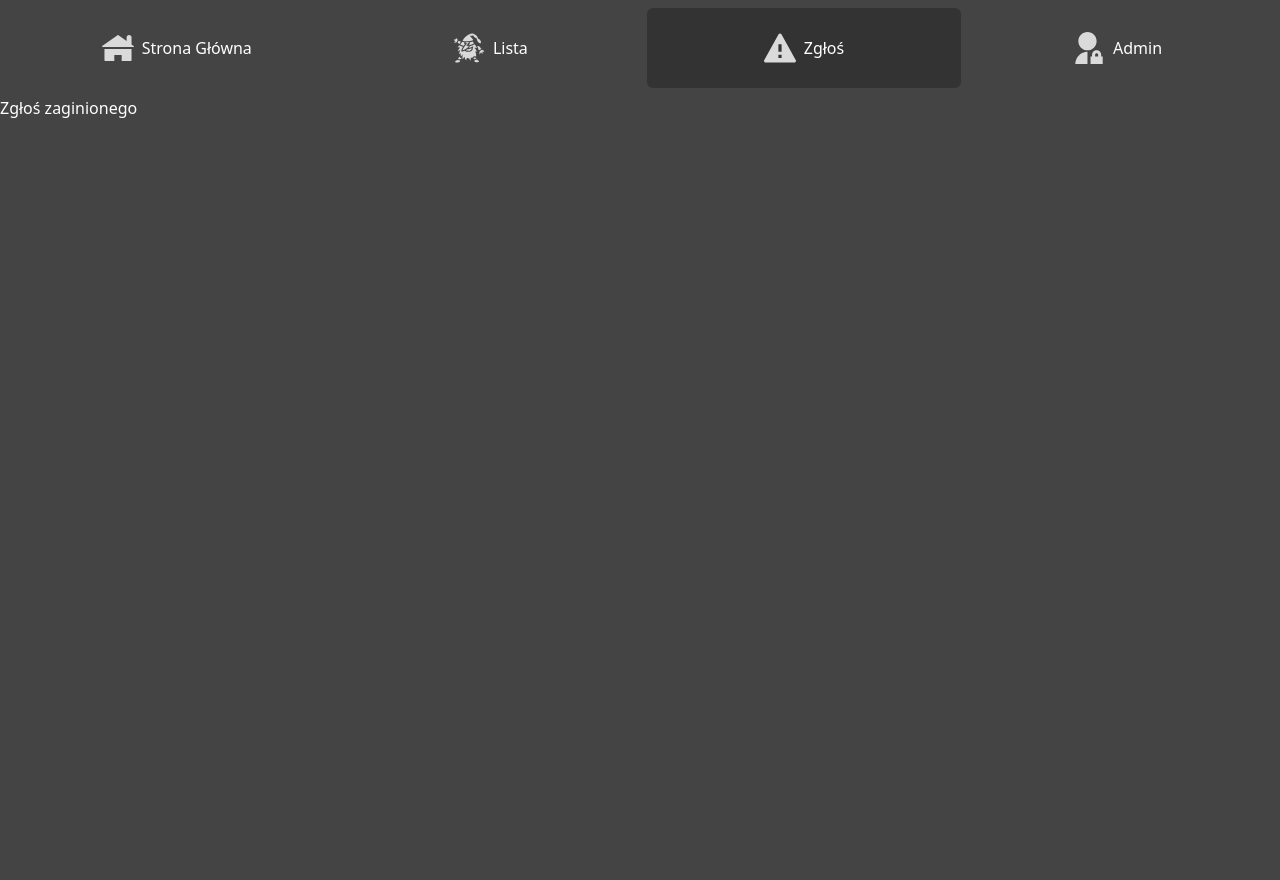
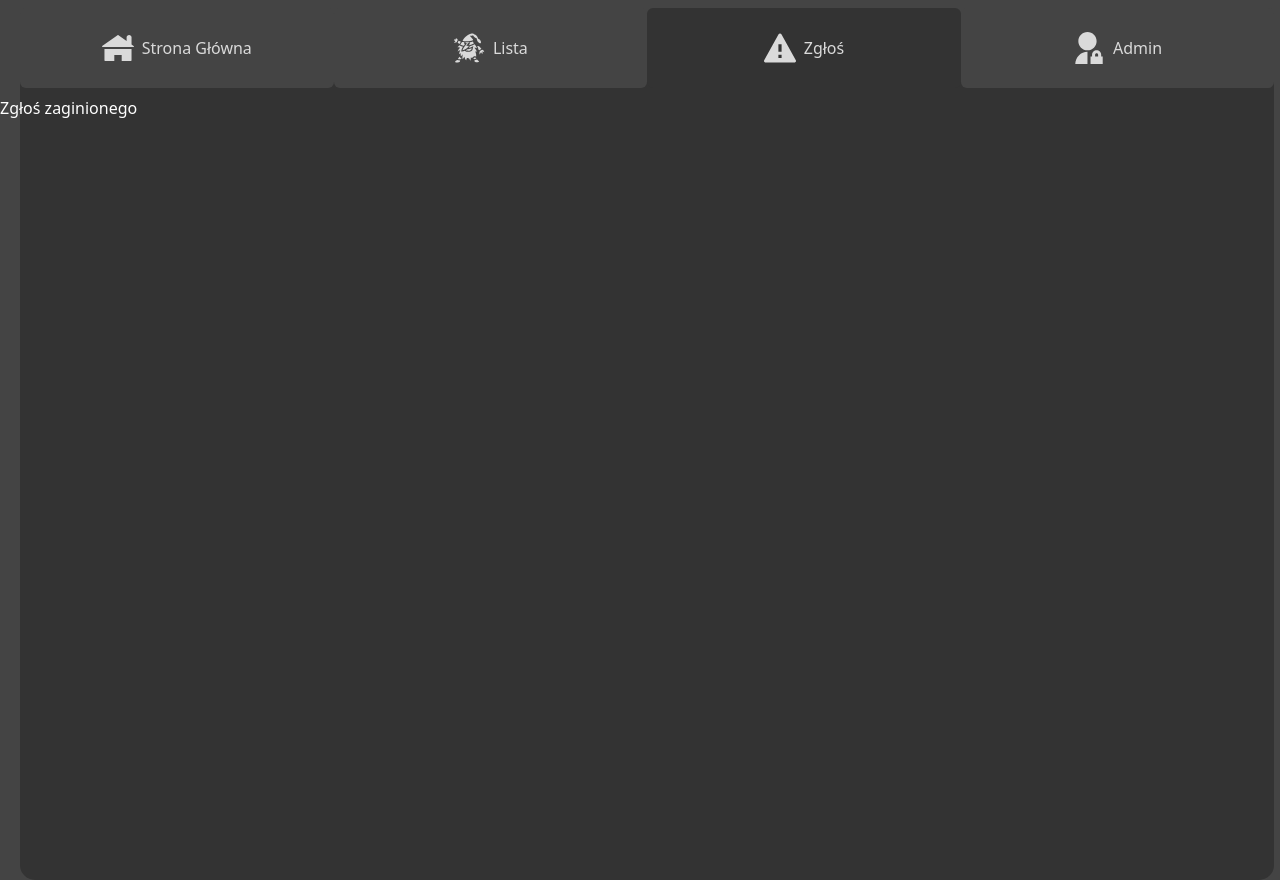
Before and after one commit to Newbies-Workplace/gnome-app, a React (Vite) app in the folder apps/gnome-web/: page /report in a window 1280 px wide. Before the commit the page ends 800 px from the top, so only its background shows below. Built offline with nearby package versions, Linux system fonts and the light colour scheme.

Commit message:
fix: NavBar and bg_element

```diff
--- a/apps/gnome-web/src/components/Navbar.tsx
+++ b/apps/gnome-web/src/components/Navbar.tsx
@@ -22,12 +22,12 @@ const Navbar = () => {
         return (
           <a
             href={link.href}
-            className="w-1/4 h-full flex justify-center items-center no-underline text-white;"
+            className="w-1/4 h-full flex justify-center items-center no-underline"
           >
             <section
               key={index}
               className={cn(
-                `w-full h-full flex justify-center items-center bg-[#444] text-[#fff] rounded-md`,
+                `w-full h-full flex justify-center items-center bg-[#444] text-[#dadada] rounded-md`,
                 `${
                   isActive ||
                   (
--- /dev/null
+++ b/apps/gnome-web/src/components/bg_element.tsx
@@ -0,0 +1,19 @@
+type BgElementProps = {
+  roundedBr: string;
+  roundedBl: string;
+};
+
+export const BgElement: React.FC<BgElementProps> = ({
+  roundedBr,
+  roundedBl,
+}) => {
+  return (
+    <div
+      className="ml-5 bg-[#333] w-49/50 h-full absolute top-20 transform -z-1"
+      style={{
+        borderBottomRightRadius: roundedBr,
+        borderBottomLeftRadius: roundedBl,
+      }}
+    />
+  );
+};
--- a/apps/gnome-web/src/pages/AddGnomePage.tsx
+++ b/apps/gnome-web/src/pages/AddGnomePage.tsx
@@ -1,5 +1,6 @@
 import { LinkButton } from "../components/LinkButton";
 import Navbar from "../components/Navbar";
+import { BgElement } from "../components/bg_element";
 
 export const AddGnomePage = () => {
   return (
@@ -8,6 +9,7 @@ export const AddGnomePage = () => {
       <h1>Dodawanie krasnala</h1>
       <LinkButton to="/admin" label="Powrót" />
       <LinkButton to="/admin/infoadd" label="Dodaj" />
+      <BgElement roundedBr="15px" roundedBl="15px" />
     </div>
   );
 };
--- a/apps/gnome-web/src/pages/AdminPage.tsx
+++ b/apps/gnome-web/src/pages/AdminPage.tsx
@@ -1,5 +1,6 @@
 import { LinkButton } from "../components/LinkButton";
 import Navbar from "../components/Navbar";
+import { BgElement } from "../components/bg_element";
 
 export const AdminPage = () => {
   return (
@@ -8,6 +9,7 @@ export const AdminPage = () => {
       <h1>Admin</h1>
       <LinkButton to="/admin/addgnome" label="Dodaj krasnala do bazy" />
       <LinkButton to="/admin/lostinfo" label="Sprawdź ostatnie zgłoszenia" />
+      <BgElement roundedBr="15px" roundedBl="15px" />
     </div>
   );
 };
--- a/apps/gnome-web/src/pages/GnomePage.tsx
+++ b/apps/gnome-web/src/pages/GnomePage.tsx
@@ -1,10 +1,11 @@
 import Navbar from "../components/Navbar";
+import { BgElement } from "../components/bg_element";
 
 export const GnomePage = () => {
   return (
     <div>
       <Navbar />
-      <h1>Krasnale</h1>
+      <BgElement roundedBr="15px" roundedBl="15px" />
     </div>
   );
 };
--- a/apps/gnome-web/src/pages/HomePage.tsx
+++ b/apps/gnome-web/src/pages/HomePage.tsx
@@ -4,7 +4,7 @@ export const HomePage = () => {
   return (
     <div>
       <Navbar />
-      <div className="ml-5 bg-[#333] w-49/50 h-1800 rounded-tr-[15px] rounded-br-[350px] rounded-bl-[350px] absolute top-20  transform ">
+      <div className="ml-5 bg-[#333] w-49/50 h-1800 rounded-br-[350px] rounded-bl-[350px] absolute top-20  transform -z-1">
         <h1>Witaj na stronie głównej!</h1>
       </div>
     </div>
--- a/apps/gnome-web/src/pages/InfoAddPage.tsx
+++ b/apps/gnome-web/src/pages/InfoAddPage.tsx
@@ -1,11 +1,13 @@
 import type React from "react";
 import { LinkButton } from "../components/LinkButton";
+import { BgElement } from "../components/bg_element";
 
 const AddInfoPage: React.FC = () => {
   return (
     <div>
       <LinkButton to="/admin" label="Admin" />
       <LinkButton to="/admin/addgnome" label="Dodaj kolejnego" />
+      <BgElement roundedBr="15px" roundedBl="15px" />
     </div>
   );
 };
--- a/apps/gnome-web/src/pages/LogAdminPage.tsx
+++ b/apps/gnome-web/src/pages/LogAdminPage.tsx
@@ -1,21 +1,14 @@
 import { LinkButton } from "../components/LinkButton";
 import Navbar from "../components/Navbar";
+import { BgElement } from "../components/bg_element";
 
 export const LogAdminPage = () => {
-  const LogButtonStyle: React.CSSProperties = {
-    backgroundColor: "#1E201E",
-    color: "#757A75",
-    borderRadius: "50px",
-    padding: "10px 20px",
-    border: "none",
-    cursor: "pointer",
-    margin: "10px",
-  };
   return (
     <div>
       <Navbar />
       <h1>Zaloguj się jako administrator</h1>
       <LinkButton to="/admin" label="Zaloguj" />
+      <BgElement roundedBr="15px" roundedBl="15px" />
     </div>
   );
 };
--- a/apps/gnome-web/src/pages/LostInfoPage.tsx
+++ b/apps/gnome-web/src/pages/LostInfoPage.tsx
@@ -1,9 +1,11 @@
 import Navbar from "../components/Navbar";
+import { BgElement } from "../components/bg_element";
 
 export const LostInfoPage = () => {
   return (
     <div>
       <Navbar />
+      <BgElement roundedBr="15px" roundedBl="15px" />
       <h1>Od ostatniego logowania zgłoszono 3 krasnali</h1>
     </div>
   );
--- a/apps/gnome-web/src/pages/ReportPage.tsx
+++ b/apps/gnome-web/src/pages/ReportPage.tsx
@@ -1,9 +1,11 @@
 import Navbar from "../components/Navbar";
+import { BgElement } from "../components/bg_element";
 
 export const ReportPage = () => {
   return (
     <div>
       <Navbar />
+      <BgElement roundedBr="15px" roundedBl="15px" />
       <h1>Zgłoś zaginionego</h1>
     </div>
   );
```
